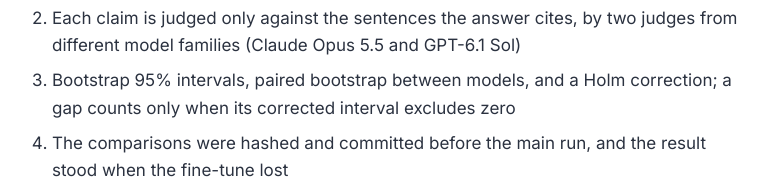
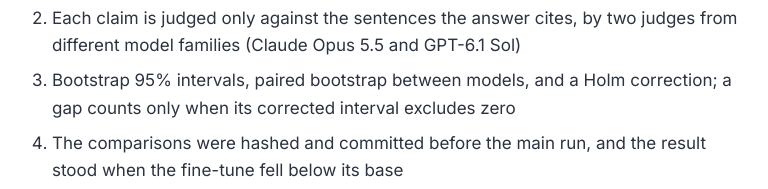
Before and after one commit to biplob819/biplob819.github.io, an Astro site: page /projects/gemma-grounded-health in a window 1280 px wide. Shown: the part 6842-7031 px from the top of the page, without its empty margins (88-856 px from the left). Built offline with nearby package versions, Linux system fonts and the light colour scheme; Astro itself is replaced by a stand-in of ours.

Commit message:
gemma-grounded-health: methodology says the fine-tune fell below its base (not "lost")
Co-Authored-By: Claude Opus 5.5 <noreply@anthropic.com>
Claude-Session: https://claude.ai/code/session_01W8ksYBaTyiZ2u5GuYcNe4F

```diff
--- a/src/content/projects/gemma-grounded-health.md
+++ b/src/content/projects/gemma-grounded-health.md
@@ -353,7 +353,7 @@ methodology:
   - Bootstrap 95% intervals, paired bootstrap between models, and a Holm
     correction; a gap counts only when its corrected interval excludes zero
   - The comparisons were hashed and committed before the main run, and the
-    result stood when the fine-tune lost
+    result stood when the fine-tune fell below its base
   - Training data checked for leakage against the 1,000 test questions and split
     by PubMed ID; the checkpoint is chosen on dev data only
   - The 4-bit laptop file is checked against the full-precision model on 500 dev
```
